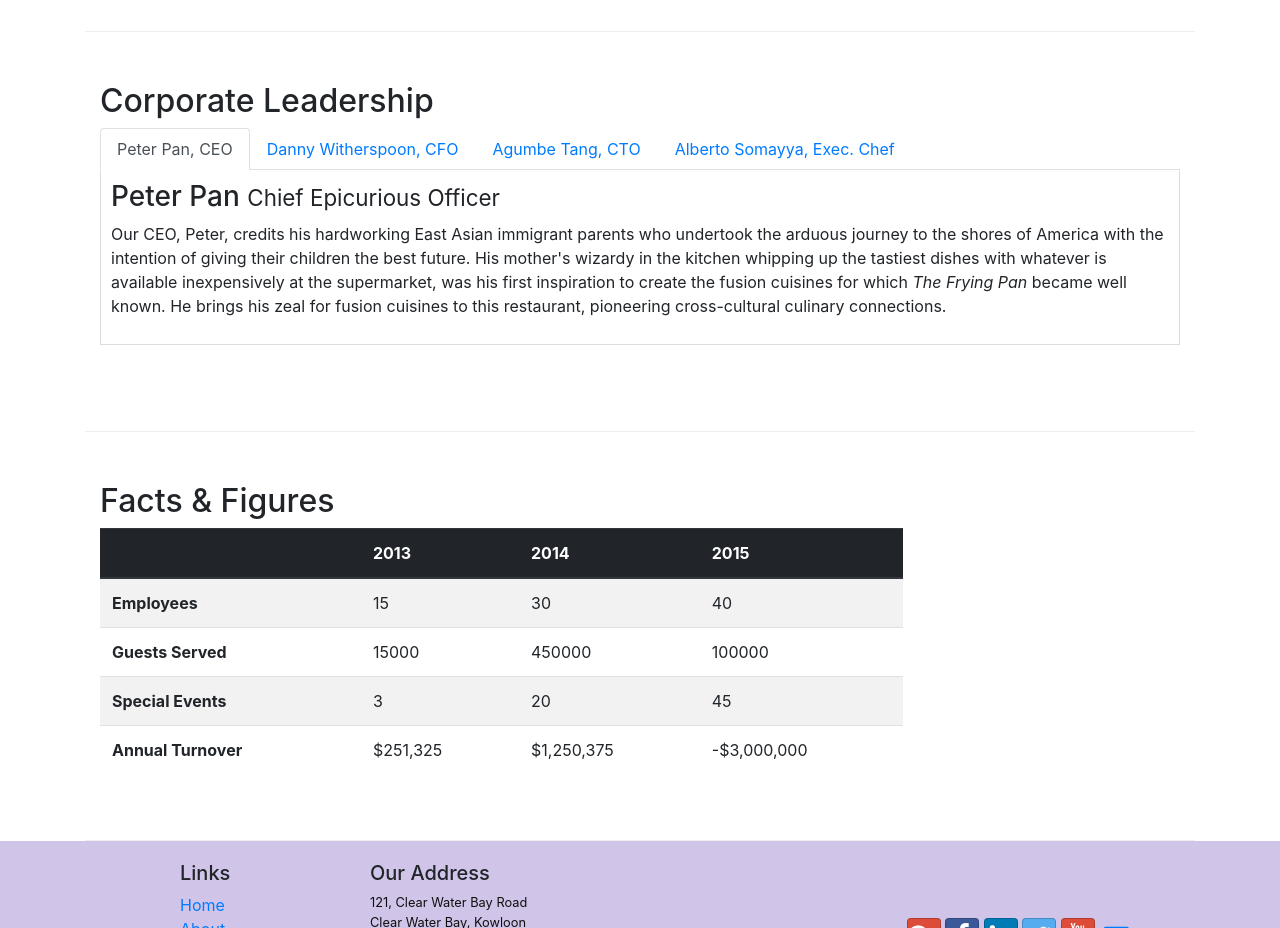
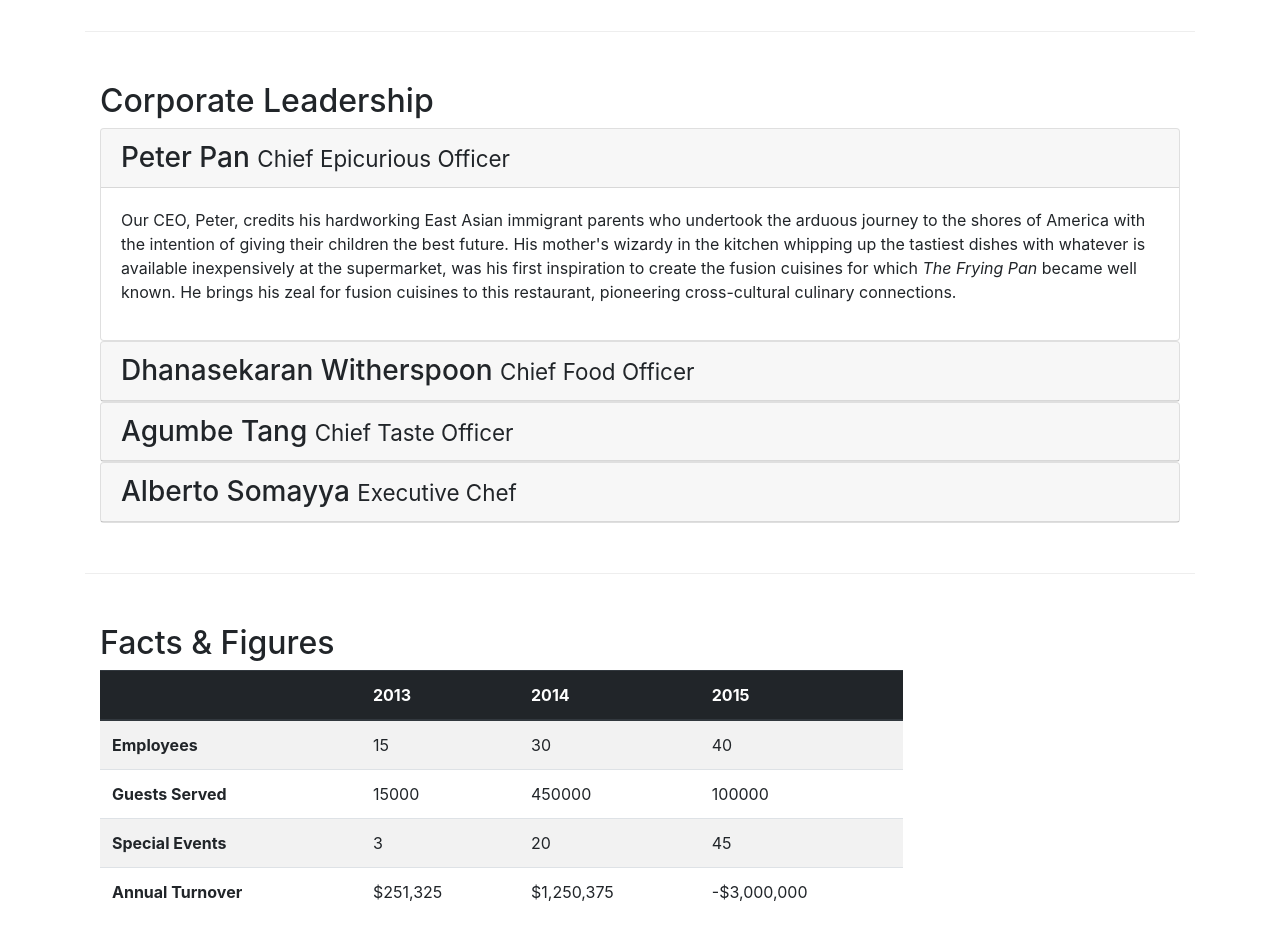
Before and after one commit to Sjx1254/Boot, a website: page aboutus.html in a window 1280 px wide. Shown: the part 940-1868 px from the top of the page. Drawn offline with nearby package versions, Linux system fonts and the light colour scheme.

Commit message:
accordion

```diff
--- a/aboutus.html
+++ b/aboutus.html
@@ -109,47 +109,85 @@
         <div class = "row row-content">
             <div class="col-12 col-sm-12">
                 <h2>Corporate Leadership</h2>
-                <ul class="nav nav-tabs">
-                    <li class="nav-item">
-                      <a class="nav-link active" href="#peter"
-                        role="tab" data-toggle="tab">Peter Pan, CEO</a>
-                    </li>
-                    <li class="nav-item">
-                      <a class="nav-link" href="#danny" role="tab"
-                        data-toggle="tab">Danny Witherspoon, CFO</a>
-                    </li>
-                    <li class="nav-item">
-                      <a class="nav-link" href="#agumbe" role="tab"
-                        data-toggle="tab">Agumbe Tang, CTO</a>
-                    </li>
-                    <li class="nav-item">
-                      <a class="nav-link" href="#alberto" role="tab"
-                        data-toggle="tab">Alberto Somayya, Exec. Chef</a>
-                    </li>
-                </ul>
 
-                <div class="tab-content">
+                <div id="accordion"> <!-- an accordion is defined by using a div with the id accordtion-->
+                    <div class="card">
+                        <div class="card-header" role="tab" id="peterhead"> <!--defining a card and its header with the role as a tab (it can be collapsed). The title is put into the header to give the user an idea of who they will be viewing the description of)-->
+                            <h3 class="mb-0">
+                                <a data-toggle="collapse" data-target="#peter"> <!-- first we define the font style, then use a button to have it collapse when clicked to reveal the content (via a data-target)-->
+                                    Peter Pan <small>Chief Epicurious Officer</small>
 
-                    <div role="tabpanel" class="tab-pane fade show active" id="peter"> <!--the tabpanel gives the content the panel role, the tab-pane defines it, the fade command gives an animation to the pane, the show command sets the default pane showed when the screen is first loaded
-                                                                                            and the active command makes it known that the tab pane is displayed on that first render. For this reason, show and active are only needed on the first tab in the panel -->
-                        <h3>Peter Pan <small>Chief Epicurious Officer</small></h3>
-                        <p class="d-none d-sm-block">Our CEO, Peter, credits his hardworking East Asian immigrant parents who undertook the arduous journey to the shores of America with the intention of giving their children the best future. His mother's wizardy in the kitchen whipping up the tastiest dishes with whatever is available inexpensively at the supermarket, was his first inspiration to create the fusion cuisines for which <em>The Frying Pan</em> became well known. He brings his zeal for fusion cuisines to this restaurant, pioneering cross-cultural culinary connections.</p>
+                                </a>
+                            </h3>
+                        </div>
+
+                        <div class="collapse show" id="peter" data-parent="#accordion"> <!-- IN this case, the body of the card is still a panel, but once the button that is linked to it is clicked, it collapses. You must define it's parent class (accordion). The "collapse show" feature will show the sections card body when the page is first loaded (collapse will keep it hidden)-->
+                            <div class="card-body">
+                                <p class="d-none d-sm-block">Our CEO, Peter, credits his hardworking East Asian immigrant parents who undertook the arduous journey to the shores of America with the intention of giving their children the best future. His mother's wizardy in the kitchen whipping up the tastiest dishes with whatever is available inexpensively at the supermarket, was his first inspiration to create the fusion cuisines for which <em>The Frying Pan</em> became well known. He brings his zeal for fusion cuisines to this restaurant, pioneering cross-cultural culinary connections.</p>
+                            </div>
+                        </div>
+
+
+
+                    </div>
+                    <div class="card">
+                        <div class="card-header" role="tab" id="dannyhead">
+                            <h3 class="mb-0">
+                                <a data-toggle="collapse" data-target="#danny">
+                                    Dhanasekaran Witherspoon <small>Chief Food Officer</small>
+
+                                </a>
+                            </h3>
+                        </div>
+
+                        <div class="collapse" id="danny" data-parent="#accordion">
+                            <div class="card-body">
+                                <p class="d-none d-sm-block"> Our CFO, Danny, as he is affectionately referred to by his colleagues, comes from a long established family tradition in farming and produce. His experiences growing up on a farm in the Australian outback gave him great appreciation for varieties of food sources. As he puts it in his own words, <em>Everything that runs, wins, and everything that stays, pays!</em></p>
+                            </div>
+                        </div>
+
+
+
                     </div>
 
-                    <div role="tabpanel" class="tab-pane fade" id="danny">
-                        <h3>Dhanasekaran Witherspoon <small>Chief Food Officer</small></h3>
-                        <p class="d-none d-sm-block"> Our CFO, Danny, as he is affectionately referred to by his colleagues, comes from a long established family tradition in farming and produce. His experiences growing up on a farm in the Australian outback gave him great appreciation for varieties of food sources. As he puts it in his own words, <em>Everything that runs, wins, and everything that stays, pays!</em></p>
+                    <div class="card">
+                        <div class="card-header" role="tab" id="agumbehead">
+                            <h3 class="mb-0">
+                                <a data-toggle="collapse" data-target="#agumbe">
+                                    Agumbe Tang <small>Chief Taste Officer</small>
+
+                                </a>
+                            </h3>
+                        </div>
+
+                        <div class="collapse" id="agumbe" data-parent="#accordion">
+                            <div class="card-body">
+                                <p class="d-none d-sm-block">Blessed with the most discerning gustatory sense, Agumbe, our CTO, personally ensures that every dish that we serve meets his exacting tastes. Our chefs dread the tongue lashing that ensues if their dish does not meet his exacting standards. He lives by his motto, <em>You click only if you survive my lick.</em></p>
+                            </div>
+                        </div>
+
+
+
                     </div>
 
+                    <div class="card">
+                        <div class="card-header" role="tab" id="albertohead">
+                            <h3 class="mb-0">
+                                <a data-toggle="collapse" data-target="#alberto">
+                                    Alberto Somayya <small>Executive Chef</small>
 
-                    <div role="tabpanel" class="tab-pane fade" id="agumbe">
-                        <h3>Agumbe Tang <small>Chief Taste Officer</small></h3>
-                        <p class="d-none d-sm-block">Blessed with the most discerning gustatory sense, Agumbe, our CTO, personally ensures that every dish that we serve meets his exacting tastes. Our chefs dread the tongue lashing that ensues if their dish does not meet his exacting standards. He lives by his motto, <em>You click only if you survive my lick.</em></p>
-                    </div>
+                                </a>
+                            </h3>
+                        </div>
 
-                    <div role="tabpanel" class="tab-pane fade" id="alberto">
-                        <h3>Alberto Somayya <small>Executive Chef</small></h3>
-                        <p class="d-none d-sm-block">Award winning three-star Michelin chef with wide International experience having worked closely with whos-who in the culinary world, he specializes in creating mouthwatering Indo-Italian fusion experiences. He says, <em>Put together the cuisines from the two craziest cultures, and you get a winning hit! Amma Mia!</em></p>
+                        <div class="collapse" id="alberto" data-parent="#accordion">
+                            <div class="card-body">
+                                <p class="d-none d-sm-block">Award winning three-star Michelin chef with wide International experience having worked closely with whos-who in the culinary world, he specializes in creating mouthwatering Indo-Italian fusion experiences. He says, <em>Put together the cuisines from the two craziest cultures, and you get a winning hit! Amma Mia!</em></p>
+                            </div>
+                        </div>
+
+
+
                     </div>
 
                 </div>
```
